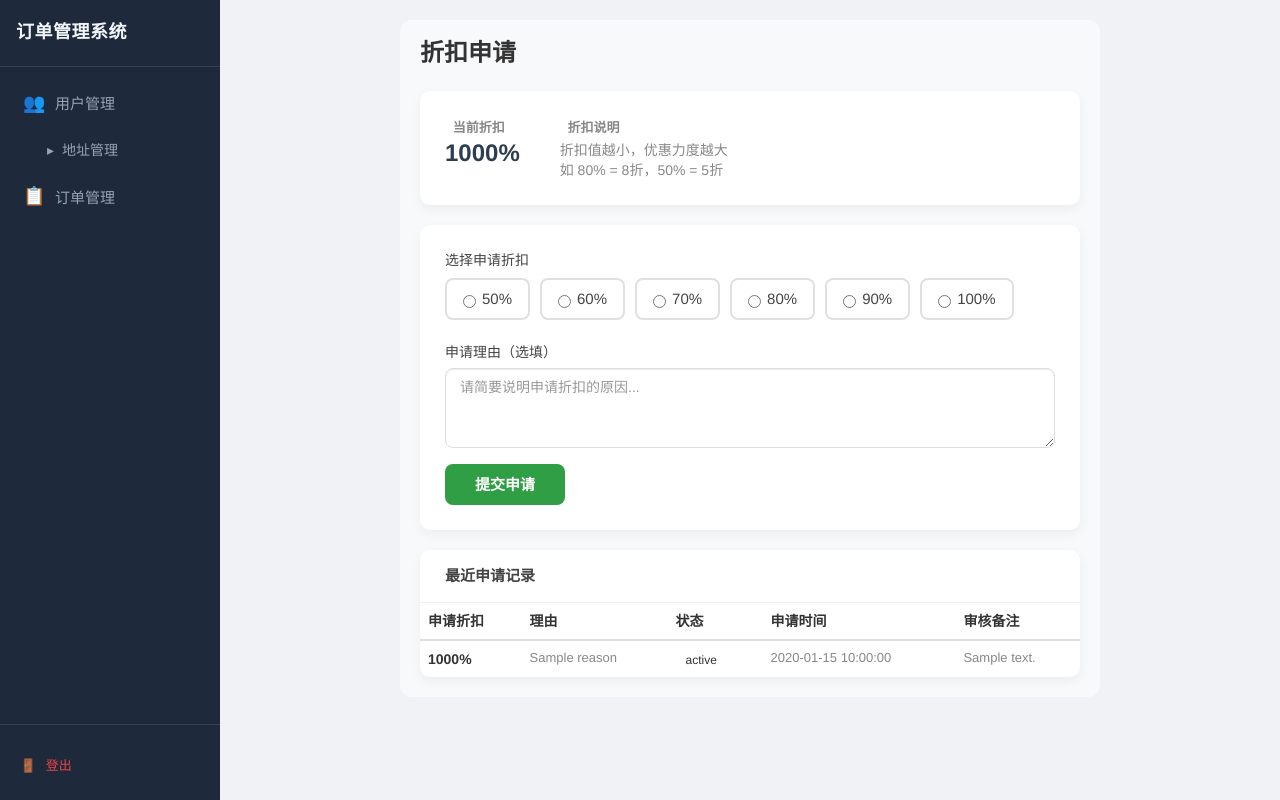
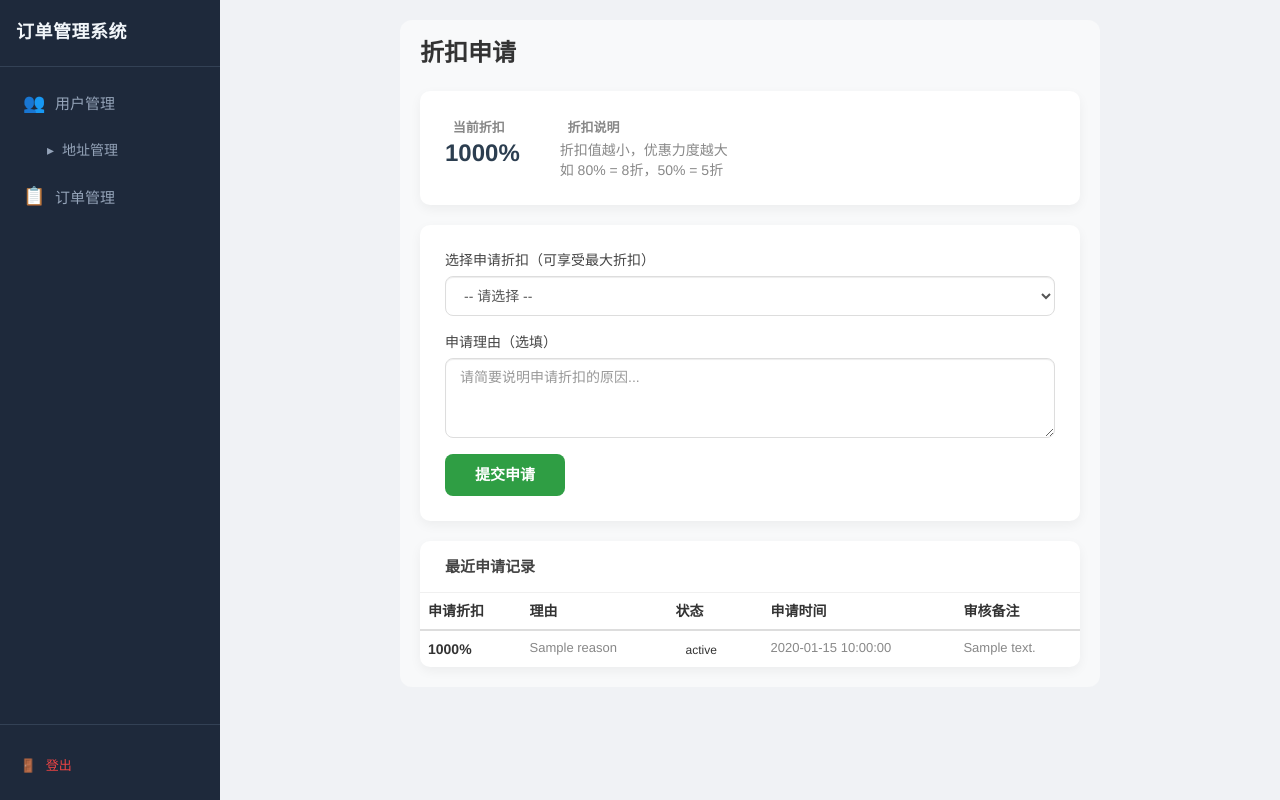
Before and after one commit to ghostla1986/py_web, a Flask app: template py_web01/templates/users/discount_request.html in a window 1280 px wide. Run offline with Flask 3, Linux system fonts and the light colour scheme; the template is opened without the code that fills it: most values are stand-ins (such as "Sample title", 1, 10 or a date in 2020); some libraries are stand-ins or nearby versions.

Commit message:
折扣申请改为下拉菜单，每5%一档，标注可享受最大折扣

```diff
--- a/py_web01/templates/users/discount_request.html
+++ b/py_web01/templates/users/discount_request.html
@@ -127,11 +127,7 @@
         padding: 30px;
     }
 
-    select.form-control {
-        appearance: auto;
-    }
-
-    .discount-options {
+.discount-options {
         display: flex;
         gap: 10px;
         flex-wrap: wrap;
@@ -190,18 +186,16 @@
     <div class="form-card">
         <form id="discountForm">
             <div style="margin-bottom:16px;">
-                <label>选择申请折扣</label>
-                <div class="discount-options">
-                    {% set options = [0.5, 0.6, 0.7, 0.8, 0.9, 1.0] %}
-                    {% for opt in options %}
+                <label>选择申请折扣（可享受最大折扣）</label>
+                <select class="form-control" name="requested_discount" id="discountSelect" onchange="updatePreview()">
+                    <option value="">-- 请选择 --</option>
+                    {% for i in range(5, 101, 5) %}
+                    {% set opt = i / 100.0 %}
                     {% if opt < current_discount %}
-                    <label>
-                        <input type="radio" name="requested_discount" value="{{ opt }}" onchange="updatePreview()">
-                        <span>{{ "{:.0%}".format(opt) }}</span>
-                    </label>
+                    <option value="{{ opt }}">{{ "{:.0%}".format(opt) }}（{{ i }}折）</option>
                     {% endif %}
                     {% endfor %}
-                </div>
+                </select>
                 <div id="previewArea" style="margin-top:12px;font-size:14px;color:#888;display:none;">
                     市场价 <span id="previewMarket">100</span> 元 → 优惠价 <strong id="previewDiscount" style="color:#2f9e44;">--</strong> 元
                 </div>
@@ -250,13 +244,11 @@
 var currentDiscount = {{ current_discount }};
 
 function updatePreview() {
-    var selected = document.querySelector('input[name="requested_discount"]:checked');
+    var select = document.getElementById('discountSelect');
     var previewArea = document.getElementById('previewArea');
-    if (selected) {
-        var rate = parseFloat(selected.value);
-        var marketSpan = document.getElementById('previewMarket');
-        var discountSpan = document.getElementById('previewDiscount');
-        discountSpan.textContent = (100 * rate).toFixed(0);
+    if (select.value) {
+        var rate = parseFloat(select.value);
+        document.getElementById('previewDiscount').textContent = (100 * rate).toFixed(0);
         previewArea.style.display = 'block';
     } else {
         previewArea.style.display = 'none';
@@ -264,14 +256,16 @@ function updatePreview() {
 }
 
 function submitRequest() {
-    var selected = document.querySelector('input[name="requested_discount"]:checked');
+    var selected = document.getElementById('discountSelect').value;
     if (!selected) { alert('请选择申请折扣'); return; }
 
     var btn = document.getElementById('submitBtn');
     btn.disabled = true;
     btn.textContent = '提交中...';
 
-    var fd = new FormData(document.getElementById('discountForm'));
+    var fd = new FormData();
+    fd.append('requested_discount', selected);
+    fd.append('reason', document.querySelector('textarea[name="reason"]').value.trim());
     fetch('/users/discount_request', { method: 'POST', body: fd })
         .then(function(r) { return r.json(); })
         .then(function(data) {
```
